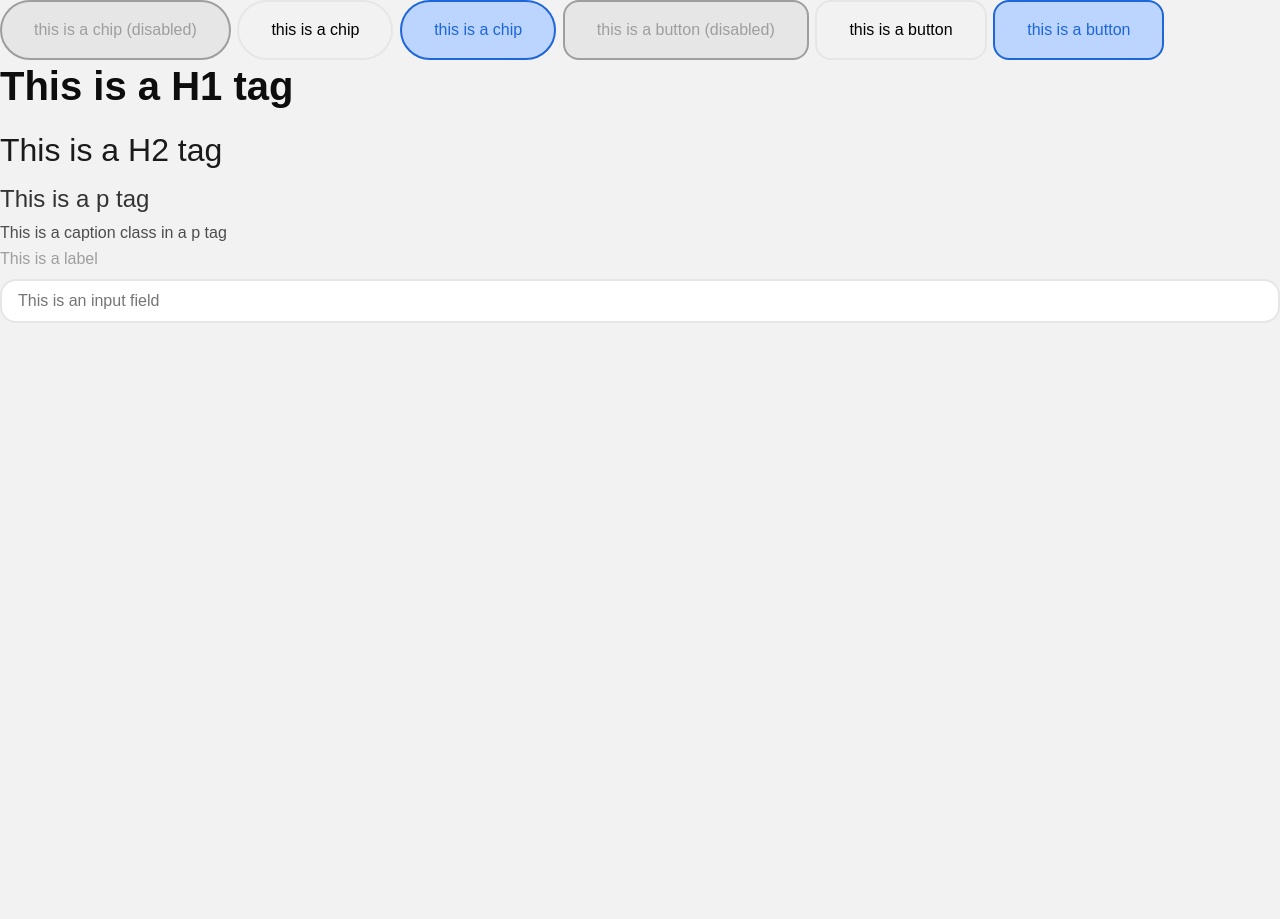
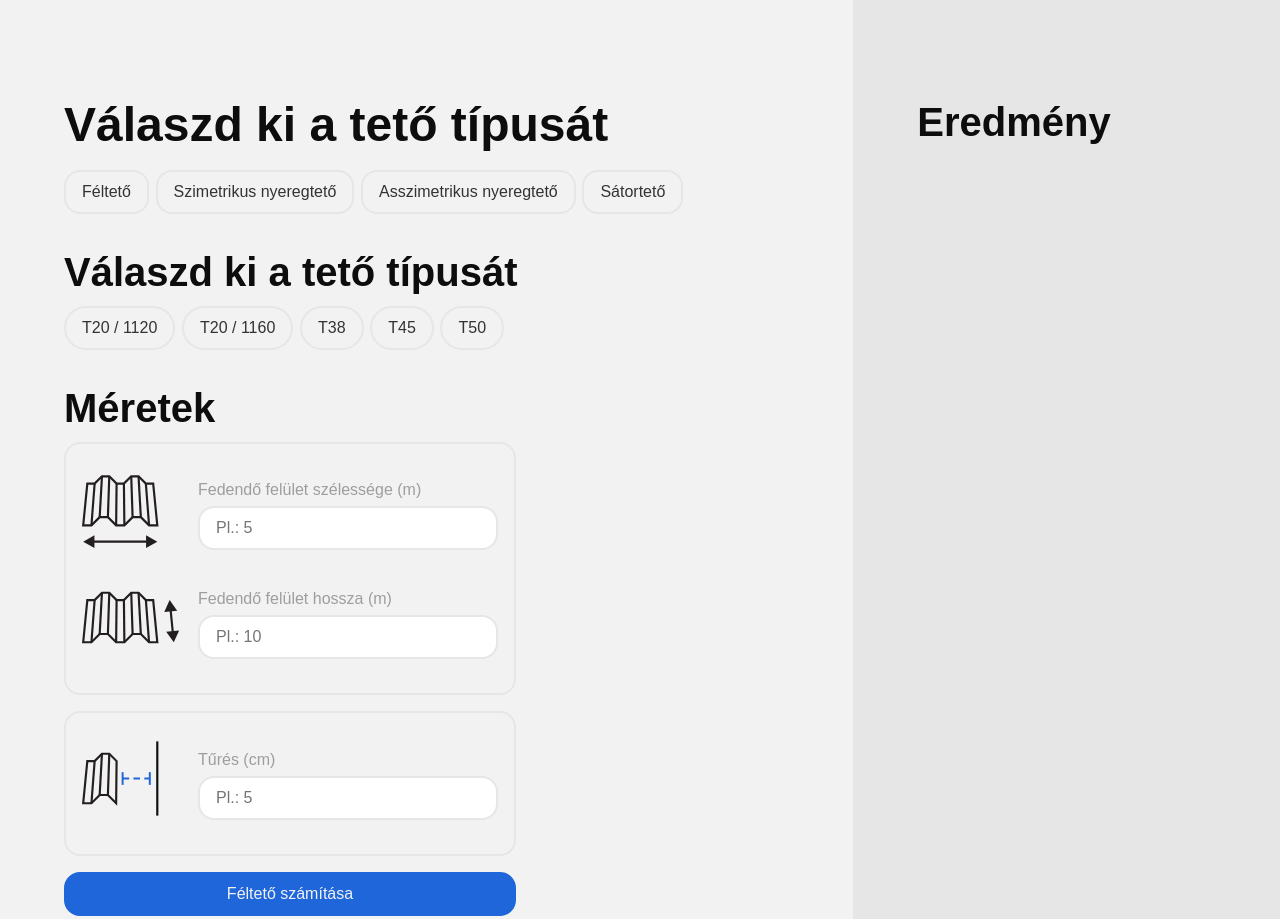
Before and after one commit to bordast/roof_calculator, a plain HTML site: page index.html in a window 1280 px wide. Before the commit the page ends 800 px from the top, so only its background shows below. Drawn offline with Linux system fonts and the light colour scheme.

Commit message:
Refactor roof calculator layout and add SVG assets for measurements

```diff
--- a/index.html
+++ b/index.html
@@ -7,24 +7,62 @@
   <title>Document</title>
 </head>
 <body>
-  <div class="elements">
-    <button disabled class="chip">this is a chip (disabled)</button>
-    <button class="chip">this is a chip</button>
-    <button class="chip active">this is a chip</button>
-    <button disabled class="button">this is a button (disabled)</button>
-    <button class="button">this is a button</button>
-    <button class="button active">this is a button</button>
-    <title>This is a title</title>
-    <h1>This is a H1 tag</h1>
-    <h2>This is a H2 tag</h2>
-    <p>This is a p tag</p>
-    <p class="caption">This is a caption class in a p tag</p>
-    <div class="inputField">
-      <label class="label" for="1">This is a label </label>
-      <input id="1" type="text" placeholder="This is an input field">
-    </div>
-
-  </div>
+  <main class="app">
+    <section class="roof_type">
+      <h1 class="title">Válaszd ki a tető típusát</h1>
+      <button class="btn btn--rounded btn--default--outline">Féltető</button>
+      <button class="btn btn--rounded btn--default--outline">Szimetrikus nyeregtető</button>
+      <button class="btn btn--rounded btn--default--outline">Asszimetrikus nyeregtető</button>
+      <button class="btn btn--rounded btn--default--outline">Sátortető</button>
+    </section>
+        <section class="plate_type">
+      <h1>Válaszd ki a tető típusát</h1>
+      <button class="btn btn--pill btn--default--outline">T20 / 1120</button>
+      <button class="btn btn--pill btn--default--outline">T20 / 1160</button>
+      <button class="btn btn--pill btn--default--outline">T38</button>
+      <button class="btn btn--pill btn--default--outline">T45</button>
+      <button class="btn btn--pill btn--default--outline">T50</button>
+    </section>
+    <h1>Méretek</h1>
+    <section class="calculate">
+      <section class="measurements">
+        <div class="measurements-section">
+          <div class="inputField">
+          <div class="inputFieldImg">
+            <img src="/svg/lemez_szelesseg_1x1.svg" alt="Lemez szélesség">
+          </div>
+          <div class="inputFieldInput">
+            <label for="width">Fedendő felület szélessége (m)</label>
+            <input type="number" id="width" placeholder="Pl.: 5">
+        </div>
+        </div>
+          <div class="inputField">
+            <div class="inputFieldImg">
+              <img src="/svg/lemez_hossz_1x1.svg" alt="Lemez hossz">
+            </div>
+            <div class="inputFieldInput">
+              <label for="length">Fedendő felület hossza (m)</label>
+              <input type="number" id="length" placeholder="Pl.: 10">
+            </div>
+        </div>
+        </div>
+        <div class="measurements-section">
+          <div class="inputField">
+            <div class="inputFieldImg">
+              <img src="/svg/tures_1x1.svg" alt="Lemez hossz">
+            </div>
+            <div class="inputFieldInput">
+                <label for="tolerance">Tűrés (cm)</label>
+                <input type="number" id="tolerance" placeholder="Pl.: 5">
+            </div>
+        </div>
+      </section>
+      <button class="btn btn--rounded btn--primary--solid" onclick="calc">Féltető számítása</button>
+    </section>
+  </main>
+  <aside class="summary">
+    <h1>Eredmény</h1>
+  </aside>
   <script src="script.js"></script>
 </body>
 </html>
--- a/styles.css
+++ b/styles.css
@@ -54,50 +54,111 @@
 }
 
 body {
+  min-height: 100vh;
+  display: grid;
+  grid-template-columns: 2fr 1fr;
   font: var(--body);
   background-color: var(--gray-100);
   -webkit-font-smoothing: antialiased;
   -moz-osx-font-smoothing: grayscale;
 }
 
-button {
+.btn {
+  box-sizing: border-box;
+  align-items: center;
+  justify-content: center;
   font: var(--caption);
-  padding: var(--l) var(--xl);
+  padding: var(--m) var(--l);
+  border-radius: var(--l);
   border: 2px solid var(--gray-200);
   background: none;
+  display: inline-flex;
+  align-items: center;
+  gap: var(--s);
+  transition: all 0.2s ease;
   cursor: pointer;
-  transition: all 0.2s ease;
 }
 
-button.active {
-  background-color: var(--primary-100);
+.btn:active { transform: translateY(2px); }
+
+.btn--rounded { border-radius: var(--l); }
+.btn--pill { border-radius: 9999px; }
+
+.btn--primary--solid {
+  background: var(--primary-500);
+  border: 2px solid var(--primary-500);
+  color: var(--gray-100);
+}
+
+.btn--primary--solid:hover {
+  background: var(--primary-700);
+  border: 2px solid var(--primary-700);
+}
+
+.btn--primary--outline {
+  background: transparent;
   border: 2px solid var(--primary-500);
   color: var(--primary-500);
 }
 
-button.chip { border-radius: var(--xl); }
-button.button { border-radius: var(--l); }
+.btn--primary--outline:hover { background: var(--primary-100); }
 
-button:hover { background-color: var(--gray-200); }
-button:active { transform: translateY(3px); }
+.btn--primary--ghost {
+  background: var(--primary-100);
+  border: 2px solid var(--primary-100);
+  color: var(--primary-500);
+}
 
-button:disabled {
-  background-color: var(--gray-200);
-  border: 2px solid var(--gray-300);
+.btn--primary--ghost:hover {
+  background: var(--primary-300);
+  border: 2px solid var(--primary-300);
+  color: var(--gray-100);
+}
+
+.btn--default--solid {
+  background: var(--gray-500);
+  border: 2px solid var(--gray-500);
+  color: var(--gray-100);
+}
+
+.btn--default--solid:hover {
+  background: var(--gray-400);
+  border: 2px solid var(--gray-400);
+}
+
+.btn--default--outline {
+  background: transparent;
+  border: 2px solid var(--gray-200);
+  color: var(--gray-500);
+}
+
+.btn--default--outline:hover { background: var(--gray-200);}
+
+.btn--default--ghost {
+  background: var(--gray-200);
+  border: 2px solid var(--gray-200);
+  color: var(--gray-500);
+}
+
+.btn--default--ghost:hover { background: var(--gray-300); border: 2px solid var(--gray-300); }
+
+.btn--disabled, .btn[disabled], .btn--disabled:hover {
+  background: var(--gray-200);
+  border: 2px solid var(--gray-200);
   color: var(--gray-300);
   cursor: not-allowed;
 }
 
-title {
+.title {
   font: var(--title);
   color: var(--gray-700);
-  margin-bottom: var(--xxl);
+  margin-bottom: var(--l);
 }
 
 h1 {
   font: var(--heading1);
   color: var(--gray-700);
-  margin-bottom: var(--l);
+  margin: var(--xl) 0 var(--m) 0;
 }
 
 h2 {
@@ -124,23 +185,89 @@ p {
   margin-bottom: var(--s);
 }
 
+label {
+  font: var(--caption);
+  color: var(--gray-300);
+  margin-bottom: var(--s);
+}
+
 input {
+  width: 300px;
   font: var(--caption);
   padding: var(--m) var(--l);
   border: 2px solid var(--gray-200);
   border-radius: var(--l);
   outline: none;
-  color: var(--gray-300);
+  color: var(--gray-700);
   transition: all 0.2s ease;
+}
+
+input:hover {
+  border: 2px solid var(--primary-500);
+  background: var(--primary-100);
+}
+
+input:hover::placeholder {
+  color: var(--primary-300);
 }
 
 input:focus {
   border: 2px solid var(--primary-500);
 }
 
+input:focus::placeholder {
+  color: var(--primary-100);
+}
+
 .inputField {
   display: flex;
+  align-items: center;
+  gap: var(--l);
+  width: max-content;
+}
+
+.inputFieldImg {
+  width: 100px;
+}
+
+.inputField label {
+  display: inline-flex;
+  width: auto;
+}
+
+.inputFieldInput {
+  display: flex;
   flex-direction: column;
-  gap: var(--s);
-  margin-bottom: var(--m);
 }
+
+.measurements {
+  display: flex;
+  flex-direction: column;
+  gap: var(--l);
+  max-width: max-content;
+}
+
+.calculate {
+  display: flex;
+  flex-direction: column;
+  gap: var(--l);
+  max-width: max-content;
+}
+
+.measurements-section  {
+  display: inline-flex;
+  flex-direction: column;
+  width: max-content;
+  padding: var(--l);
+  border-radius: var(--l);
+  border: 2px solid var(--gray-200);
+}
+
+main.app {
+  padding: var(--xxl);
+}
+
+aside.summary {
+  padding: var(--xxl);
+  background: var(--gray-200);
+}
```
Also changed, not shown: svg/lemez_hossz_1x1.svg (added), svg/lemez_szelesseg_1x1.svg (added), svg/tures_1x1.svg (added).
